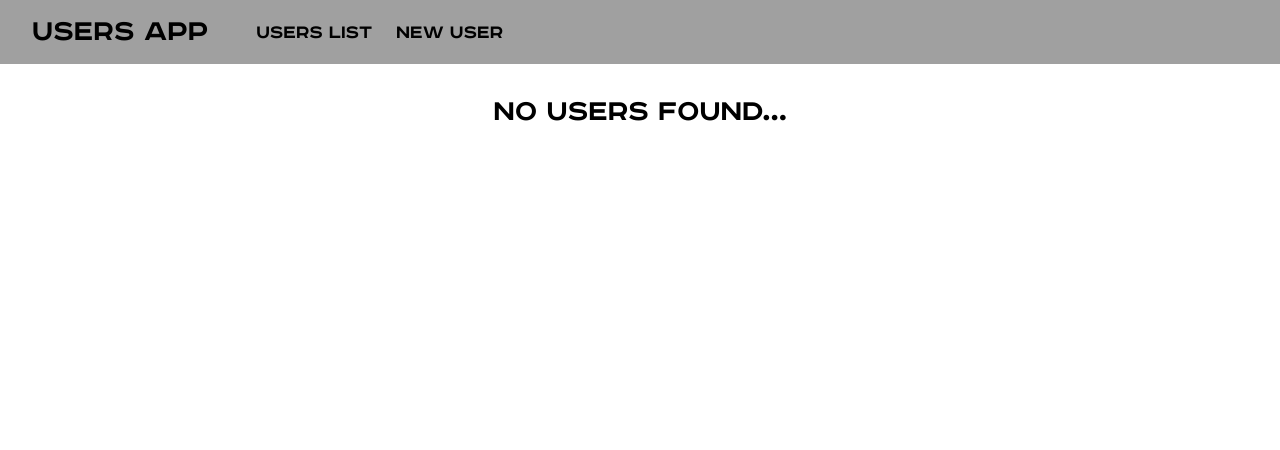
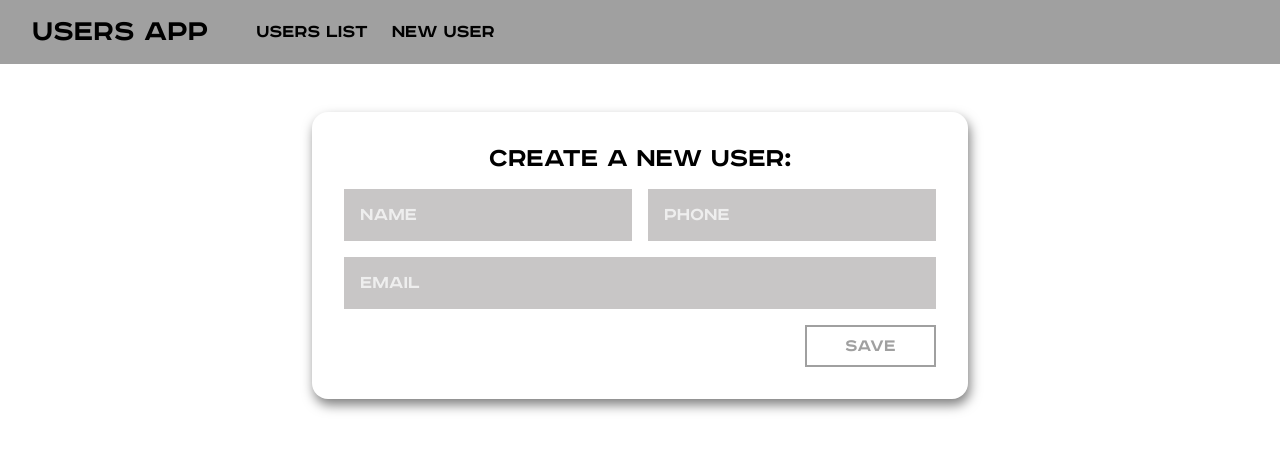
Before and after one commit to TalMoDa/users-frontend, an Angular app: page /createUser in a window 1280 px wide. Before the commit this address led to /users. Shown: the top 450 px of the page. Built offline with nearby package versions, Linux system fonts and the light colour scheme.

Commit message:
finished styling the new user component + added some routing

```diff
--- a/src/app/app-routing.module.ts
+++ b/src/app/app-routing.module.ts
@@ -1,9 +1,11 @@
 import { NgModule } from '@angular/core';
 import { RouterModule, Routes } from '@angular/router';
 import { UserListComponent } from './components/user-list/user-list.component';
+import { NewUserComponent } from './components/new-user/new-user.component';
 
 const routes: Routes = [
   { path: 'users', component: UserListComponent },
+  { path: 'createUser', component: NewUserComponent },
   { path: '**', redirectTo: 'users' },
 ];
 
--- a/src/app/app.component.scss
+++ b/src/app/app.component.scss
@@ -8,6 +8,6 @@ main {
     display: flex;
     justify-content: center;
     align-items: center;
-    padding-bottom: 1rem;
+    padding: 1rem;
   }
 }
--- a/src/app/components/header/header.component.html
+++ b/src/app/components/header/header.component.html
@@ -3,12 +3,12 @@
 	<nav>
 		<ul>
 			<li>
-				<a>
+				<a routerLink="/users">
 					Users List
 				</a>
 			</li>
 			<li>
-				<a>
+				<a routerLink="/createUser">
 					New User
 				</a>
 			</li>
--- a/src/app/components/header/header.component.scss
+++ b/src/app/components/header/header.component.scss
@@ -6,6 +6,8 @@ header {
   padding: 1rem 2rem;
 
   h1 {
+    font-size: clamp(1.25rem, 5vw, 2rem);
+    white-space: nowrap;
     text-transform: uppercase;
   }
 
@@ -18,7 +20,8 @@ header {
       li {
         a {
           cursor: pointer;
-          font-size: 1.3rem;
+          white-space: nowrap;
+          font-size: clamp(0.85rem, 4vw, 1.25rem);
           color: black;
           text-decoration: none;
           text-transform: uppercase;
--- a/src/app/components/new-user/new-user.component.html
+++ b/src/app/components/new-user/new-user.component.html
@@ -1 +1,15 @@
-<p>new-user works!</p>
+<form>
+	<h1>Create a new User:</h1>
+	<div class="inputs-container">
+		<div class="input-container">
+			<input type="text" placeholder="Name" class="input-style" (input)="onFieldChange($event, 'name')" />
+		</div>
+		<div class="input-container">
+			<input type="text" placeholder="Phone" class="input-style" (input)="onFieldChange($event, 'phone')" />
+		</div>
+		<div class="input-container">
+			<input type="text" placeholder="Email" class="input-style" (input)="onFieldChange($event, 'email')" />
+		</div>
+	</div>
+	<button type="submit">Save</button>
+</form>
--- a/src/app/components/new-user/new-user.component.scss
+++ b/src/app/components/new-user/new-user.component.scss
@@ -0,0 +1,111 @@
+$form-shadow: 2px 6px 12px rgba(0, 0, 0, 0.5);
+$main-color: #a0a0a0;
+
+form {
+  display: flex;
+  flex-direction: column;
+  align-items: center;
+  gap: 1rem;
+  box-shadow: $form-shadow;
+  padding: 2rem;
+  border-radius: 1rem;
+
+  h1 {
+    font-size: clamp(1rem, 5vw, 1.8rem);
+    text-transform: uppercase;
+  }
+
+  .inputs-container {
+    width: 100%;
+    display: grid;
+    grid-template-columns: 1fr 1fr;
+    gap: 1rem;
+
+    .input-container {
+      width: 100%;
+      position: relative;
+
+      &:last-child {
+        grid-column: span 2;
+      }
+
+      &::before {
+        content: "";
+        position: absolute;
+        bottom: 0;
+        width: 0%;
+        height: 5px;
+        background-color: #717172;
+        transition: width 325ms;
+      }
+
+      &:focus-within::before {
+        width: 100%;
+      }
+
+      .input-style {
+        width: 100%;
+        border: transparent;
+        background-color: #c8c6c6;
+        padding: 1rem;
+        font-size: clamp(1rem, 5vw, 1.25rem);
+        color: white;
+
+        &::placeholder {
+          color: white;
+          opacity: 0.7;
+          text-transform: uppercase;
+          transition: 325ms color;
+        }
+
+        &:focus::placeholder {
+          color: transparent;
+        }
+
+        &:focus .input-container::before {
+          width: 100%;
+        }
+      }
+    }
+  }
+
+  button {
+    position: relative;
+    align-self: flex-end;
+    padding: 0.5em 2em;
+    cursor: pointer;
+    border: 2px solid $main-color;
+    font-size: 1.2rem;
+    background-color: transparent;
+    color: $main-color;
+    text-transform: uppercase;
+    transition: all 325ms ease-in-out;
+    &:before {
+      content: "";
+      position: absolute;
+      width: 100%;
+      height: 100%;
+      inset: 0; // Same as top: 0; bottom: 0; left: 0; right: 0;
+      background-color: $main-color;
+      transition: all 325ms ease-in-out;
+      transform: scaleX(0);
+      transform-origin: left;
+      z-index: -1;
+    }
+
+    &:active::before,
+    &:hover::before {
+      transform: scaleX(1);
+    }
+
+    &:hover {
+      color: white;
+    }
+  }
+}
+
+@media (width <= 730px) {
+  form {
+    width: 100%;
+  }
+}
--- a/src/app/components/new-user/new-user.component.ts
+++ b/src/app/components/new-user/new-user.component.ts
@@ -1,10 +1,17 @@
-import { Component } from '@angular/core';
+import { Component, Input } from '@angular/core';
+import { User } from 'src/app/models/user-model';
 
 @Component({
   selector: 'app-new-user',
   templateUrl: './new-user.component.html',
-  styleUrls: ['./new-user.component.scss']
+  styleUrls: ['./new-user.component.scss'],
 })
 export class NewUserComponent {
+  @Input() user: User = new User();
 
+  onFieldChange(event: Event, eventName: 'name' | 'email' | 'phone') {
+    if (this.user) {
+      this.user[eventName] = (<HTMLInputElement>event.target).value;
+    }
+  }
 }
```
Also changed, not shown: src/app/app.module.ts (+5 -9 lines).
